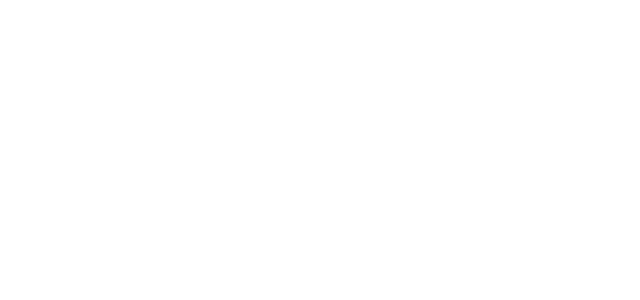
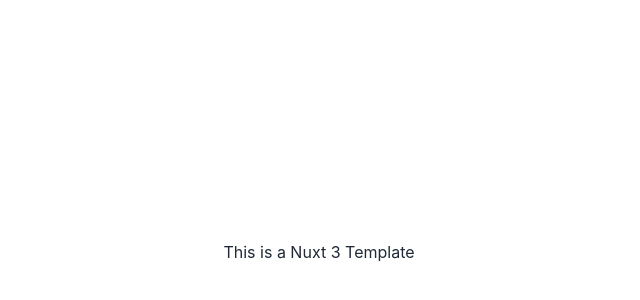
Before and after one commit to LeeKrane/Krane-Portfolio, a Nuxt app: page / in a window 1280 px wide. Shown: the part 148-448 px from the top of the page, without its empty margins (321-961 px from the left). Built offline with nearby package versions, Linux system fonts and the light colour scheme.

Commit message:
add placeholder text

```diff
--- a/app/pages/index.vue
+++ b/app/pages/index.vue
@@ -3,7 +3,9 @@
 </script>
 
 <template>
-
+	<div class="flex items-center justify-center w-screen h-screen">
+		This is a Nuxt 3 Template
+	</div>
 </template>
 
 <style scoped>
```
